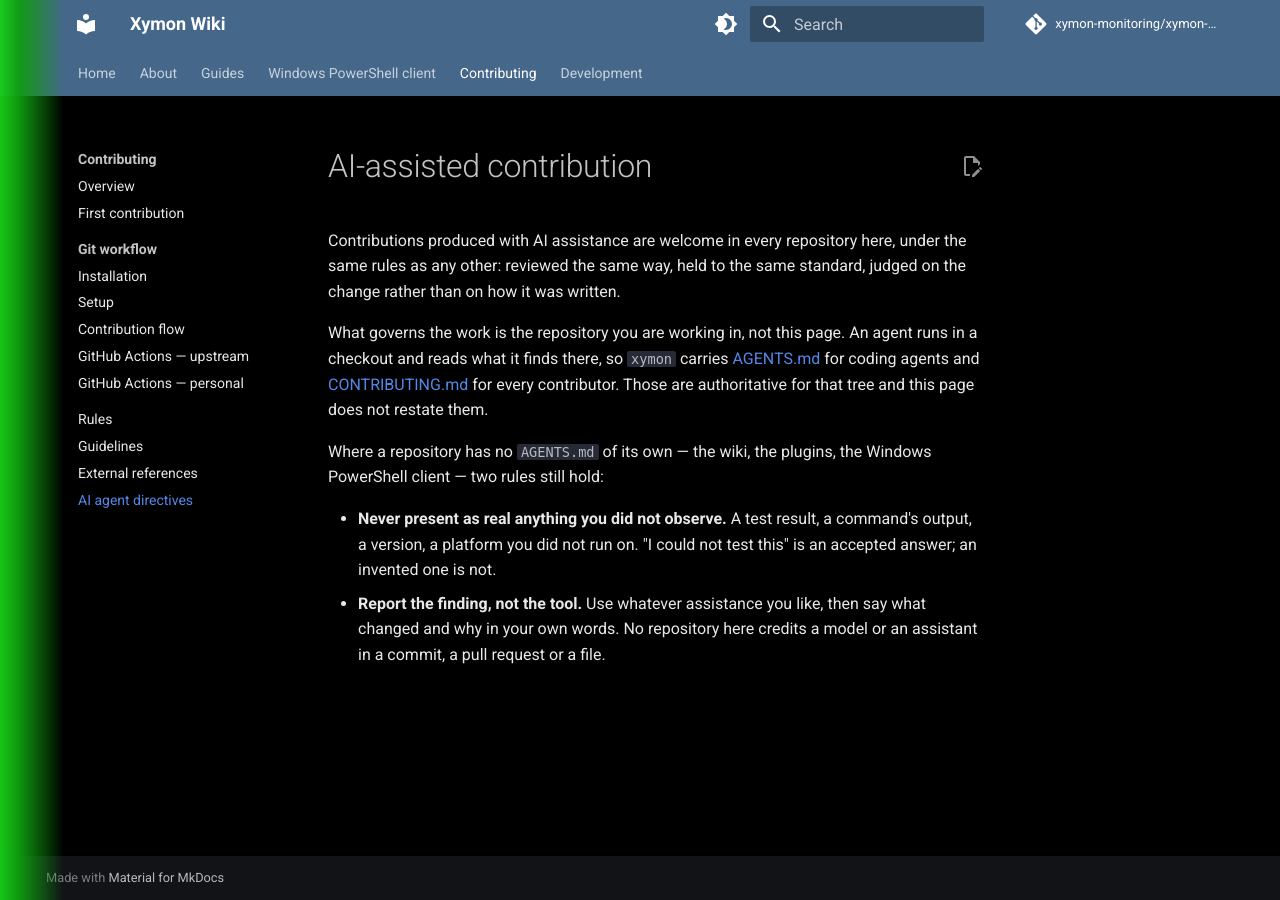
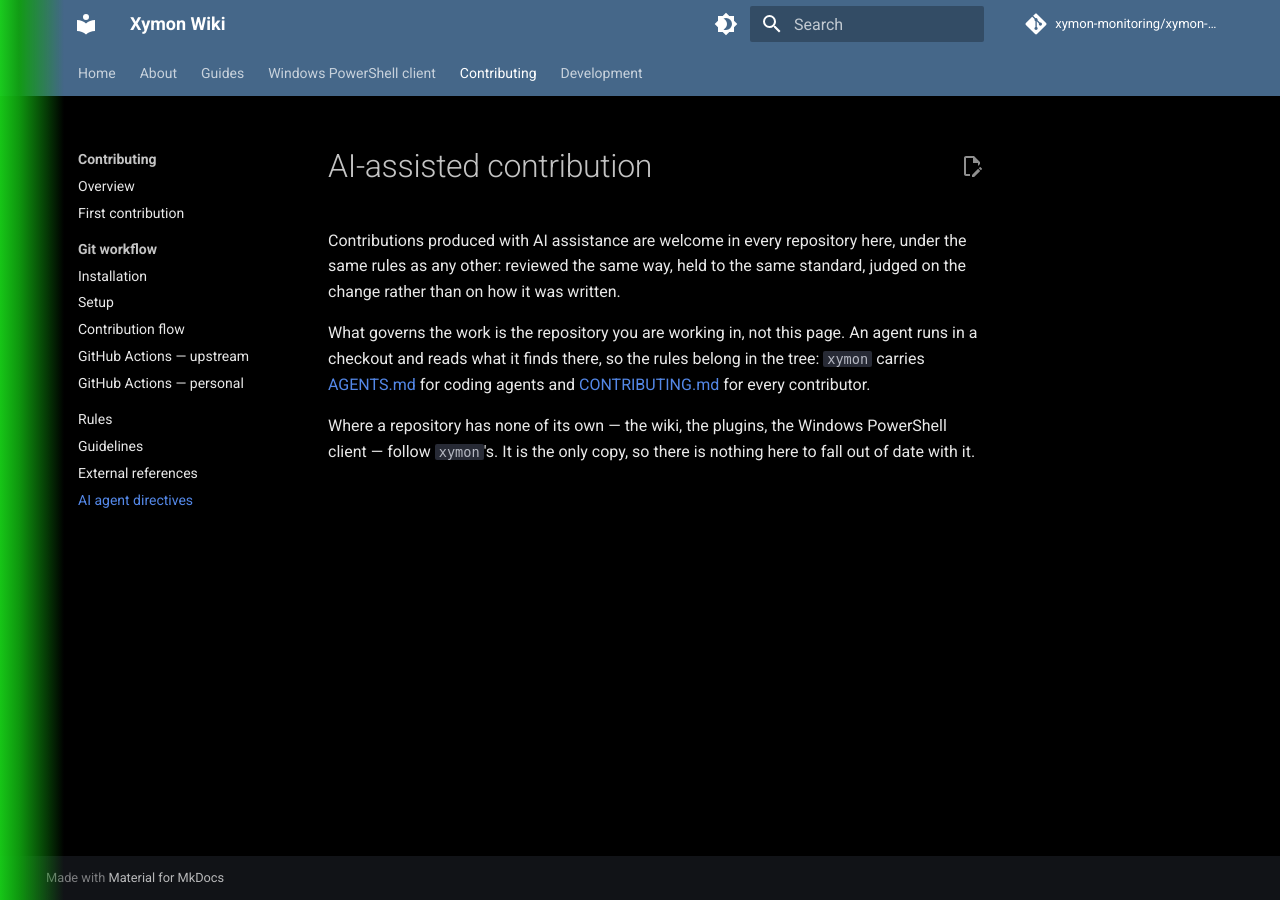
Before and after one commit to xymon-monitoring/xymon-wiki, an MkDocs documentation site: the page built from docs/contributing/ai-agent-contribution-directives.md, in a window 1280 px wide. Built offline with MkDocs 1.6.1 and Material for MkDocs 9.7.7, drawn with Linux system fonts in a browser that asks for light colours; comment, search, counter and statistics services are not loaded.

Commit message:
contributing: point at the rules instead of keeping a second copy
The page kept two rules for repositories that have no AGENTS.md of their own.
That is still a second copy of something xymon states, and a copy a reader here
can reach the original of in one click, so the exception that justifies copying a
fact does not apply.

It now points instead: the repository you are working in governs the work, and a
repository without rules of its own follows xymon's. The rule then exists once,
in the tree where an agent actually reads it.

```diff
--- a/docs/contributing/ai-agent-contribution-directives.md
+++ b/docs/contributing/ai-agent-contribution-directives.md
@@ -5,19 +5,13 @@
 standard, judged on the change rather than on how it was written.
 
 What governs the work is the repository you are working in, not this page. An
-agent runs in a checkout and reads what it finds there, so `xymon` carries
+agent runs in a checkout and reads what it finds there, so the rules belong in
+the tree: `xymon` carries
 [AGENTS.md](https://github.com/xymon-monitoring/xymon/blob/main/AGENTS.md) for
 coding agents and
 [CONTRIBUTING.md](https://github.com/xymon-monitoring/xymon/blob/main/CONTRIBUTING.md)
-for every contributor. Those are authoritative for that tree and this page does
-not restate them.
+for every contributor.
 
-Where a repository has no `AGENTS.md` of its own — the wiki, the plugins, the
-Windows PowerShell client — two rules still hold:
-
-- **Never present as real anything you did not observe.** A test result, a
-  command's output, a version, a platform you did not run on. "I could not test
-  this" is an accepted answer; an invented one is not.
-- **Report the finding, not the tool.** Use whatever assistance you like, then
-  say what changed and why in your own words. No repository here credits a model
-  or an assistant in a commit, a pull request or a file.
+Where a repository has none of its own — the wiki, the plugins, the Windows
+PowerShell client — follow `xymon`'s. It is the only copy, so there is nothing
+here to fall out of date with it.
```
